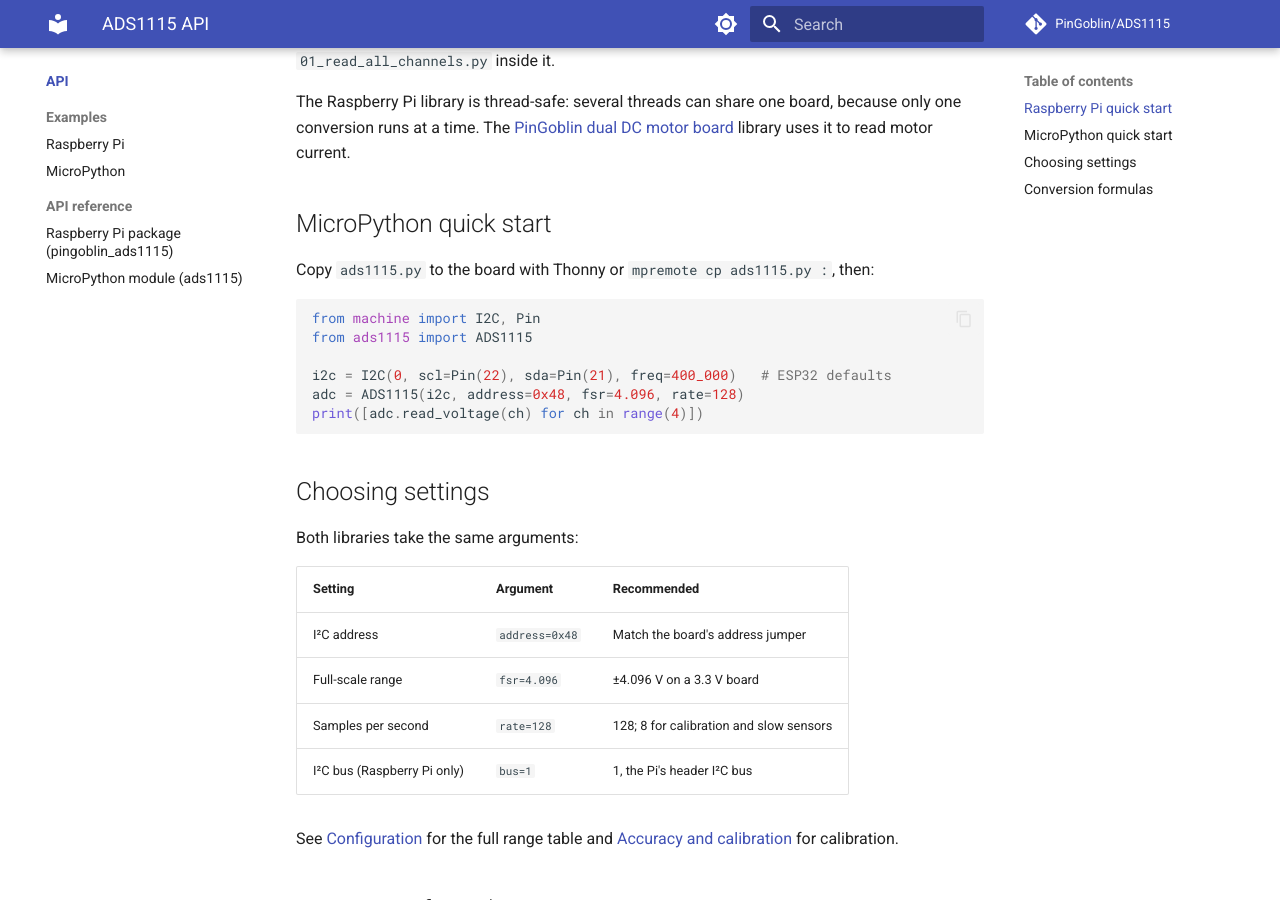
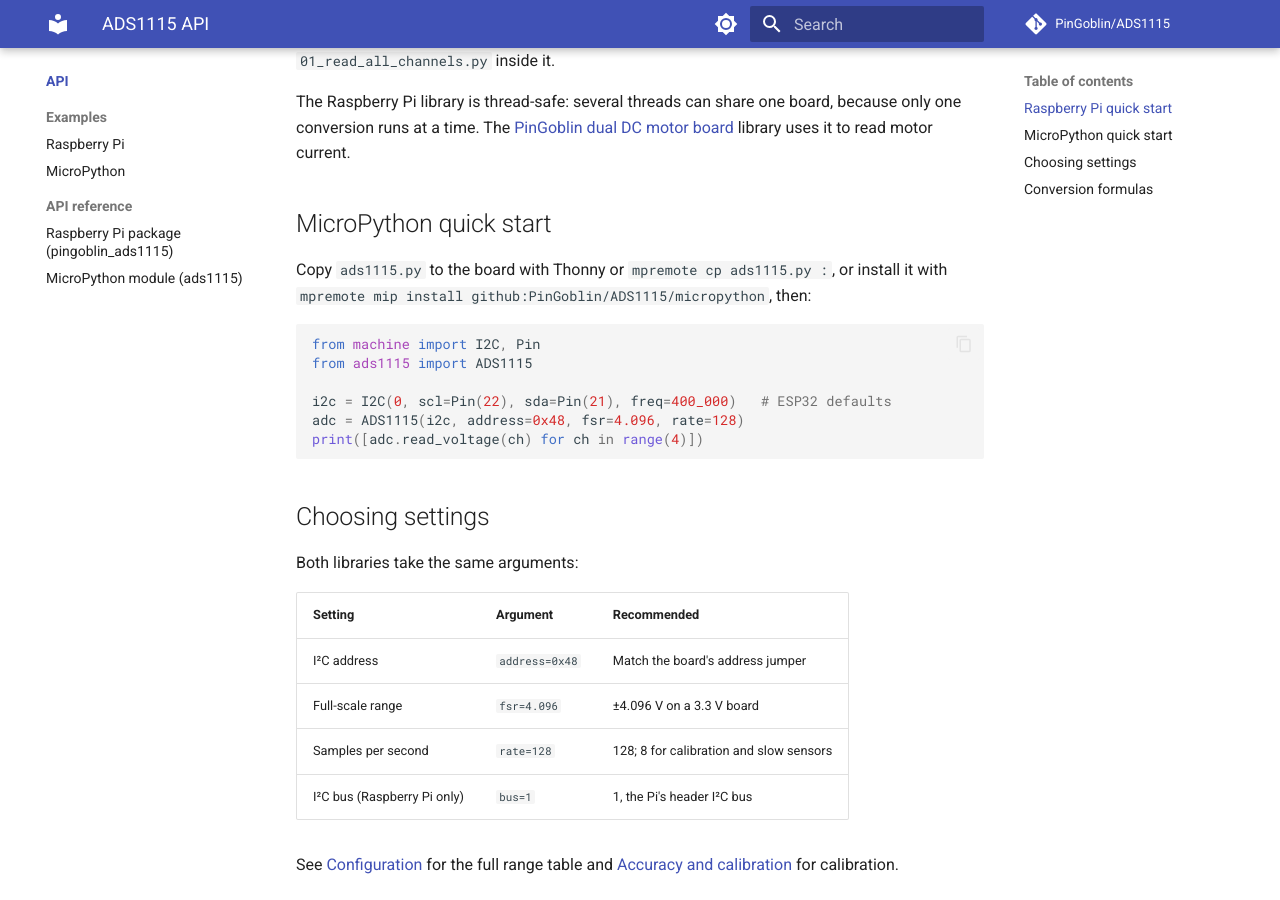
Before and after one commit to PinGoblin/ADS1115, an MkDocs documentation site: the page built from docs/api/index.md, in a window 1280 px wide and 900 px high, scrolled down 908 px. Built offline with MkDocs 1.6.1 and Material for MkDocs 9.7.7, drawn with Linux system fonts in a browser that asks for light colours; comment, search, counter and statistics services are not loaded.

Commit message:
MicroPython: mip package file; docs mention mip install
Co-Authored-By: Claude Opus 5.5 <noreply@anthropic.com>
Claude-Session: https://claude.ai/code/session_01XXg2TNx117Z3k1hh7we5dc

````diff
--- a/docs/api/index.md
+++ b/docs/api/index.md
@@ -33,7 +33,7 @@ The Raspberry Pi library is thread-safe: several threads can share one board, be
 
 ## MicroPython quick start
 
-Copy `ads1115.py` to the board with Thonny or `mpremote cp ads1115.py :`, then:
+Copy `ads1115.py` to the board with Thonny or `mpremote cp ads1115.py :`, or install it with `mpremote mip install github:PinGoblin/ADS1115/micropython`, then:
 
 ```python
 from machine import I2C, Pin
````
Also changed, not shown: 1 other file.
